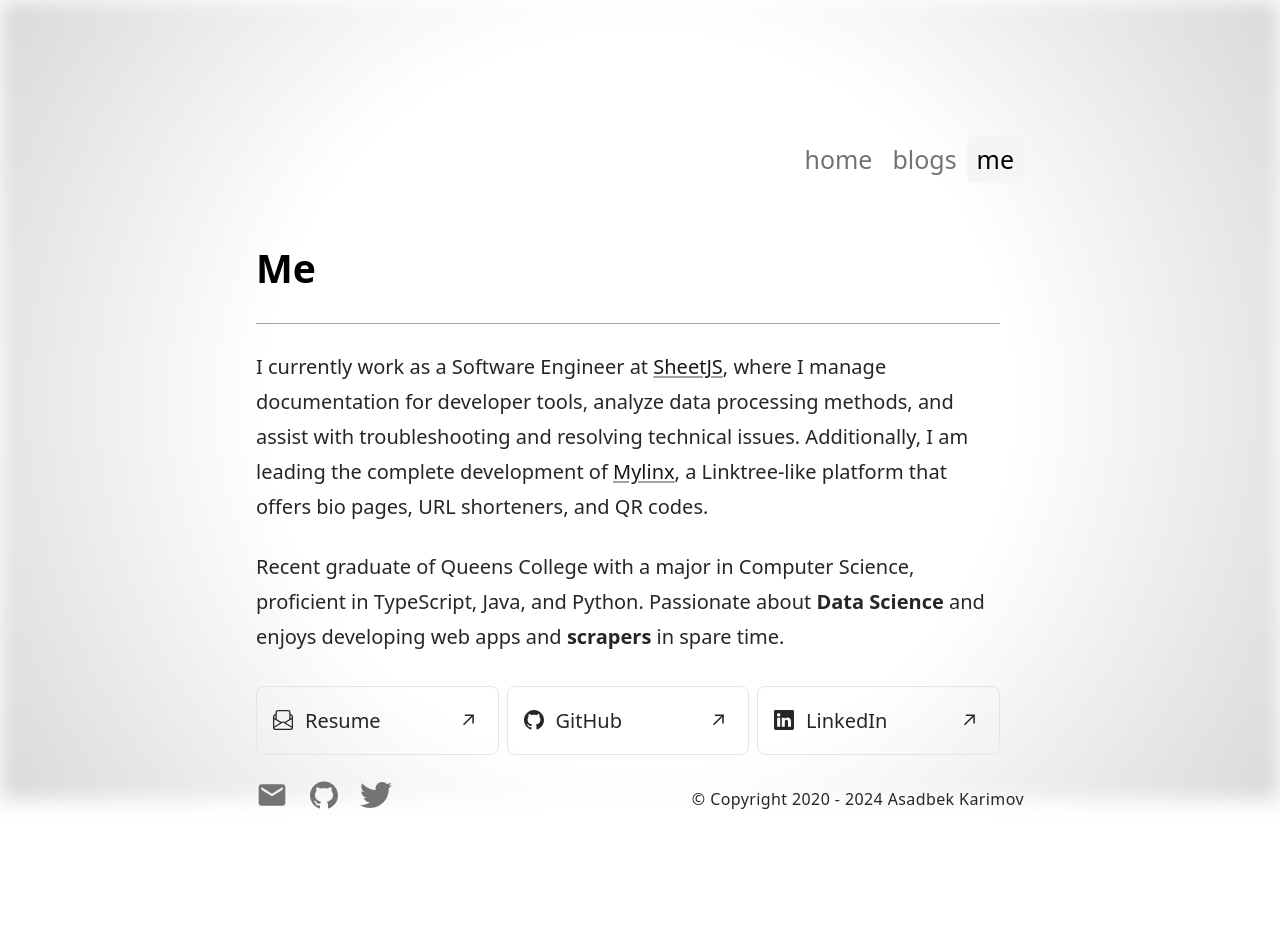
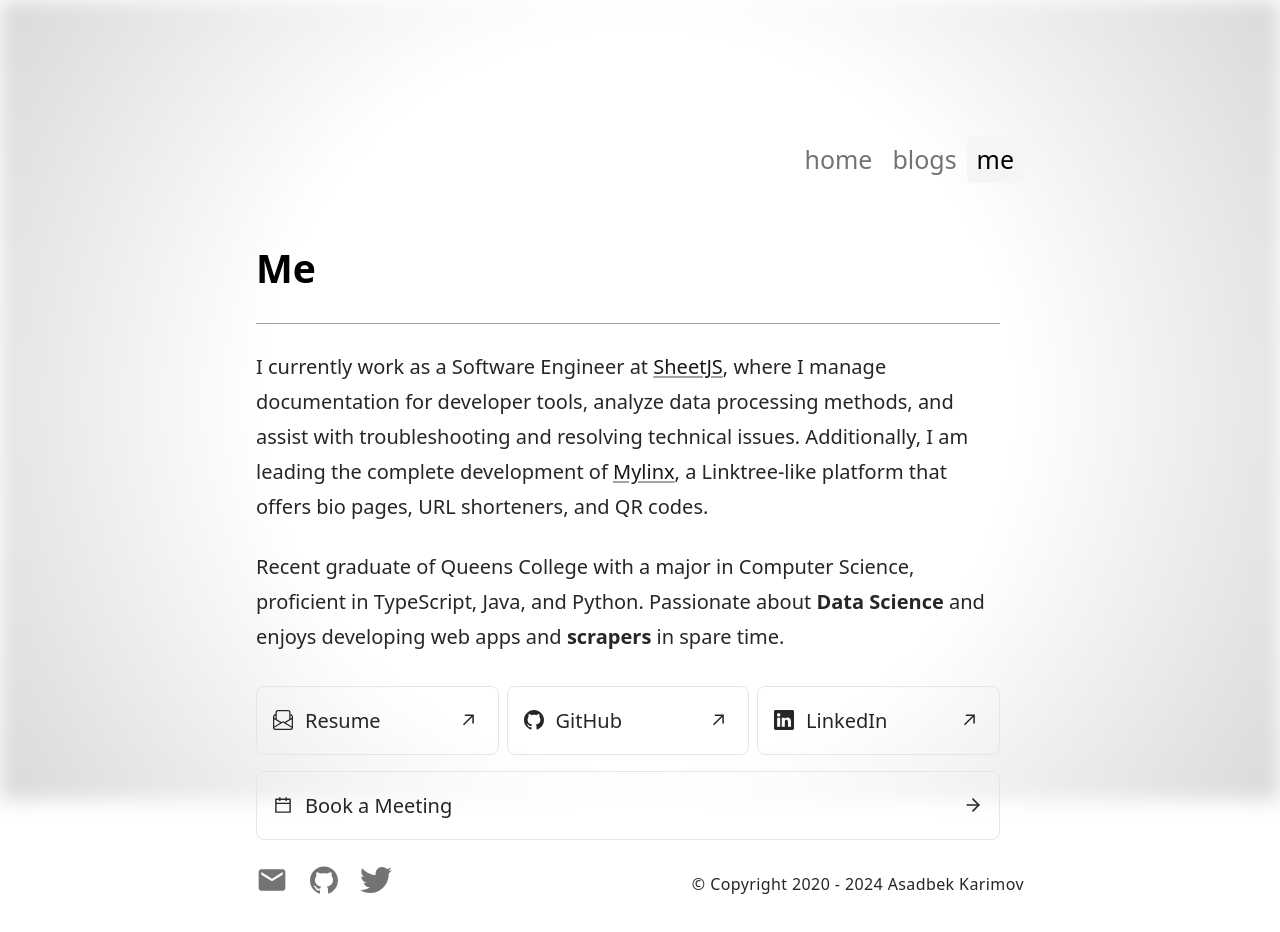
Before and after one commit to asadbek064/asadbek-dev, a Next.js app: page /me in a window 1280 px wide. Shown: the top 932 px of the page. Built offline with nearby package versions, Linux system fonts and the light colour scheme.

Commit message:
new project added and calendly button integrate

```diff
--- a/app/global.css
+++ b/app/global.css
@@ -185,3 +185,21 @@
   z-index: 0;
   position: fixed;
 }
+
+
+::-webkit-scrollbar {
+  width: 6px;
+}
+
+::-webkit-scrollbar-track {
+  background: #f1f1f1;
+
+}
+
+::-webkit-scrollbar-thumb {
+  background: #b9b9b9;
+}
+
+::-webkit-scrollbar-thumb:hover {
+  background: #6b6b6b;
+}
--- a/app/layout.tsx
+++ b/app/layout.tsx
@@ -80,7 +80,6 @@
                 y=l.getElementsByTagName(r)[0];y.parentNode.insertBefore(t,y);
             })(window, document, "clarity", "script", "ne4floxof2"); `}
         </Script>
-
       </head>
 
       <body className="antialiased max-w-3xl mb-20 flex flex-col mx-4 mt-8  lg:mt-32 md:mx-auto lg:mx-auto ">
--- a/app/me/page.tsx
+++ b/app/me/page.tsx
@@ -1,33 +1,29 @@
-import type { Metadata } from 'next';
-import {
-  GitHubIcon,
-  ArrowIcon,
-  TwitterIcon,
-} from 'components/icons';
+// pages/index.tsx or your component file
+'use client'
+
+import { useState } from 'react';
+import Script from 'next/script';
+import { AiOutlineCalendar } from 'react-icons/ai';
+import { FiArrowRight } from 'react-icons/fi';
 import { BsLinkedin, BsEnvelopePaper } from 'react-icons/bs';
-
+import { GitHubIcon, ArrowIcon } from 'components/icons';
 import Link from 'next/link';
 
-export const metadata: Metadata = {
-  title: 'Me',
-  description: 'Full-stack developer Experience at Pieshares inc.',
-};
+export default function MePage() {
+  const [isOpen, setIsOpen] = useState(false);
 
-export default function MePage() {
+  const openModal = () => setIsOpen(true);
+  const closeModal = () => setIsOpen(false);
+
+
+
   return (
     <section>
-      <div className="
-
-        animate fadeIn
-        ">
+      <div className="animate fadeIn">
         <h1 className="font-bold [font-size:var(--step-3)]">Me</h1>
       </div>
       <div className="prose prose-neutral dark:prose-invert text-neutral-800 dark:text-neutral-200 [font-size:var(--step-0)] animate fadeIn">
         <div className="w-full border-b border-gray-400"></div>
-        {/* <p>
-         Previously, I worked as a software engineer intern at the startup <a target='_blank' href='https://pieshares.com'>Pieshares, Inc</a>.
-         Currently, I am leading the complete development of <a target='_blank' href='https://mylinx.cc'>mylinx.cc.</a>
-        </p> */}
         <p>
           I currently work as a Software Engineer at <a target='_blank' href='https://sheetjs.com'>SheetJS</a>, where I manage documentation for developer tools, analyze data processing methods, and assist with troubleshooting and resolving technical issues. Additionally, I am leading the complete development of&nbsp;
           <Link href={'/blog/Creating_Mylinx'}>
@@ -36,14 +32,14 @@
            a Linktree-like platform that offers bio pages, URL shorteners, and QR codes.
         </p>
         <p className="mb-8">
-        Recent graduate of Queens College with a major in Computer Science, proficient in TypeScript, Java, and Python. Passionate about <b>Data Science</b> and enjoys developing web apps and <b>scrapers</b> in spare time.
+          Recent graduate of Queens College with a major in Computer Science, proficient in TypeScript, Java, and Python. Passionate about <b>Data Science</b> and enjoys developing web apps and <b>scrapers</b> in spare time.
         </p>
         <div className="flex flex-col gap-2 md:flex-row md:gap-2">
           <a
             rel="noopener noreferrer"
             target="_blank"
             href="/Asad Karimov Resume_v1.pdf"
-            className=" flex w-full border border-neutral-200 dark:border-neutral-800 rounded-lg p-4 no-underline items-center text-neutral-800 dark:text-neutral-200 hover:dark:bg-neutral-900 hover:bg-neutral-100 transition-all justify-between"
+            className="flex w-full border border-neutral-200 dark:border-neutral-800 rounded-lg p-4 no-underline items-center text-neutral-800 dark:text-neutral-200 hover:dark:bg-neutral-900 hover:bg-neutral-100 transition-all justify-between"
           >
             <div className="flex items-center">
               <BsEnvelopePaper />
@@ -51,7 +47,6 @@
             </div>
             <ArrowIcon />
           </a>
-
           <a
             rel="noopener noreferrer"
             target="_blank"
@@ -76,9 +71,55 @@
             </div>
             <ArrowIcon />
           </a>
+        </div>
+        <div className="flex flex-col gap-2 md:flex-row md:gap-2 mt-4">
+          <a
+            onClick={openModal}
+            className="flex w-full border border-neutral-200 dark:border-neutral-800 rounded-lg p-4 no-underline items-center text-neutral-800 dark:text-neutral-200 hover:dark:bg-neutral-900 hover:bg-neutral-100 transition-all justify-between cursor-pointer"
+          >
+            <div className="flex items-center">
+              <AiOutlineCalendar className="text-xl" />
+              <div className="ml-3">Book a Meeting</div>
+            </div>
+            <FiArrowRight className="text-xl" />
+          </a>
 
+          {isOpen && (
+         <div
+         className="fixed inset-0 bg-gray-600 bg-opacity-50 flex justify-center items-center z-50"
+         onClick={closeModal}
+       >
+         <div
+           className="bg-white p-0 rounded-lg shadow-md h-4/5 max-h-4/5 w-full max-w-full  md:w-1/2 md:max-w-1/2 md:h-3/4 md:max-h-3/4 relative"
+           onClick={(e) => e.stopPropagation()}
+         >
+           <button
+             onClick={closeModal}
+             className="text-2xl font-bold absolute top-4 right-6 text-gray-600 hover:text-gray-700 z-10"
+           >
+             &times;
+           </button>
+           <iframe
+             src="https://calendly.com/asadbekkarimov/30min"
+             className="w-full h-full"
+             title="Booking Calendar"
+           />
+         </div>
+       </div>
+          )}
         </div>
       </div>
+
+      {/* Inject Calendly stylesheet and script */}
+  {/*     <Script
+        src="https://assets.calendly.com/assets/external/widget.js"
+        strategy="lazyOnload"
+        onLoad={() => console.log('Calendly script loaded successfully')}
+      />
+      <link
+        href="https://assets.calendly.com/assets/external/widget.css"
+        rel="stylesheet"
+      /> */}
     </section>
   );
 }
--- a/app/page.tsx
+++ b/app/page.tsx
@@ -1,3 +1,4 @@
+
 import HomeBanner from './shared/HomeBanner';
 import ProjectList from './project/project-list';
 import { projects } from './project/projects';
--- a/app/project/projects.ts
+++ b/app/project/projects.ts
@@ -7,21 +7,28 @@
   }
 
 export const projects : ProjectItem[] = [
-      {
-        id: 1,
+    {
+      id: 1,
+      title: 'URL Shortener Mylinx',
+      description: `This chrome extension lets you shorten URLs with a single click, generate QR codes, manage UTM parameters, track clicks, and customize URLs. Use it directly from your browser with no sign-up required.`,
+      url: 'https://ezy.ovh/QRP8p',
+      github: 'https://ezy.ovh/WtDIE'
+    },
+  {
+        id: 2,
         title: 'Mylinx',
         description: `Bio pages, URL shorteners, and QR codes with Mylinx. Linktree-like platform emphasizing accessibility and affordability.`,
         url: 'https://mylinx.cc/',
       },
       {
-        id: 2,
+        id: 3,
         title: 'ReactAllPlayer',
         description: 'Simple lightweight, accessible, and customizable React media player that supports modern browsers.',
         url: 'https://reactallplayer.asadk.dev/',
         github: 'https://github.com/asadbek064/react-all-player'
       },
       {
-       id: 3,
+       id: 4,
        title: 'AniTrek',
        description: 'AniTrek is a multi-language platform for anime fans, offering watchlist management, content discovery, comments, AI scene search, and unified searches for anime, manga, and more.',
        url: 'https://anitrek.com/',
```
